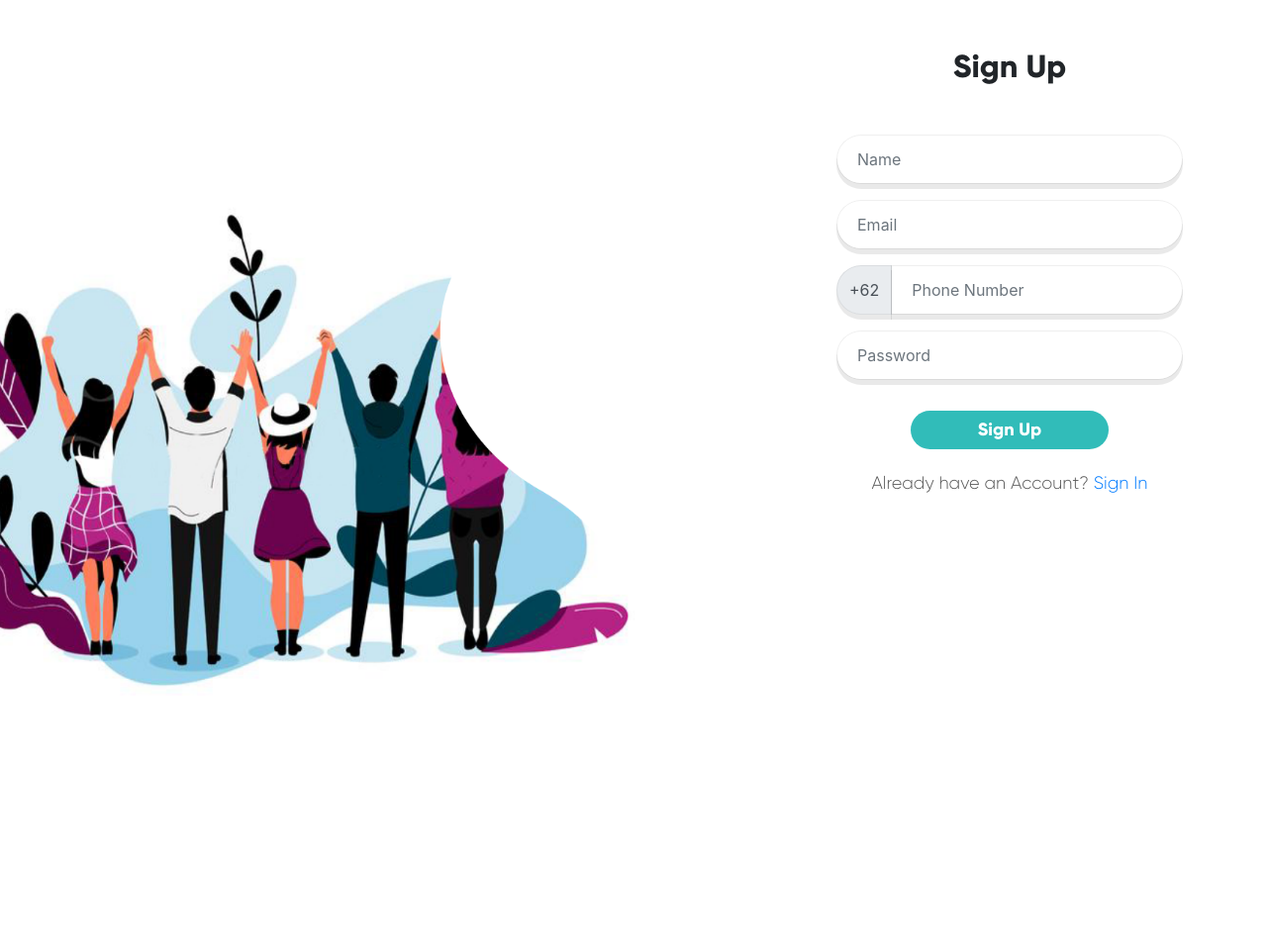
After one commit to alwialdi9/projectimpro, a Laravel app: page /register in a window 1280 px wide. The commit adds this page. Shown: the whole page at 99% size. Run offline with Laravel 8, Linux system fonts and the light colour scheme; some libraries are stand-ins or nearby versions.

Commit message:
sign up page

```diff
--- a/app/Http/Controllers/AuthController.php
+++ b/app/Http/Controllers/AuthController.php
@@ -24,7 +24,8 @@ class AuthController extends Controller
      */
     public function create()
     {
-        //
+        $title = 'Sign Up';
+        return view('auth.signup', compact('title'));
     }
 
     /**
--- a/public/styles/auth.css
+++ b/public/styles/auth.css
@@ -8,9 +8,11 @@
     src: url("../font/Gilroy-Light.otf") format("truetype");
   }
 
-body {
+html body {
     background: #ffffff;
     overflow-x: hidden;
+    overflow-y: hidden;
+    max-width: 100%;
   }
 
 input[type=email]{
@@ -19,6 +21,23 @@ input[type=email]{
     box-shadow: 0px 5px #00000016;
     height: 50px;
     padding-left: 20px;
+}
+
+input[type=text]{
+    border: 1px solid #00000010;
+    border-radius: 40px;
+    box-shadow: 0px 5px #00000016;
+    height: 50px;
+    padding-left: 20px;
+}
+
+
+.form-no{
+    border: 1px solid #00000010;
+    border-radius: 40px;
+    box-shadow: 0px 5px #00000016;
+    height: 50px;
+    /* padding-left: 20px; */
 }
 
 input[type=password]{
@@ -83,15 +102,28 @@ input[type=password]{
 
 .forgot{
     font-family: Gilroy;
-    font-size: 15px;
+    font-size: 18px;
     color: #31BCB9;
+}
+
+span{
+    color: black;
 }
 
 .img-background-2 {
     background-size: cover;
     position: absolute;
-    width: 100%;
-    height: 100vh;
-    top: -10%;
-    right: 25%;
+    width: 120%;
+    height: 110vh;
+    top: -14%;
+    right: 5%;
   }
+
+  .img-background-signup {
+    background-size: cover;
+    position: absolute;
+    width: 110%;
+    height: 145vh;
+    top: -40%;
+    right: 8%;
+  }
--- a/resources/views/auth/signin.blade.php
+++ b/resources/views/auth/signin.blade.php
@@ -46,7 +46,7 @@
                         <a href="" class="mx-3 img-sosmed"><img src="img/AssetLogin/d2e5359f8402cb8d3d7b22c463f9013b.png" alt="" width="30" height="30" class="btn-fb"></a>
                       </div>
 
-                      <a href=""><h2 class="text-center mt-4 forgot">Forget Password?</h2></a>
+                      <h2 class="text-center mt-4 forgot"><span style="opacity: 65%;">Dont have an Account?</span><a href="{{ url('/register') }}"> Sign Up</a></h2>
 
 
                 </div>
--- /dev/null
+++ b/resources/views/auth/signup.blade.php
@@ -0,0 +1,61 @@
+<!DOCTYPE html>
+<html lang="{{ str_replace('_', '-', app()->getLocale()) }}">
+<head>
+    <meta charset="UTF-8">
+    <meta name="viewport" content="width=device-width, initial-scale=1.0">
+    <meta name="csrf-token" content="{{ csrf_token() }}">
+    <link rel="stylesheet" href="{{asset('assets/css/bootstrap.min.css')}}">
+    <link rel="stylesheet" href="{{asset('styles/auth.css')}}">
+    <title>S.I.P.A &mdash; {{ $title }}</title>
+</head>
+<body>
+    <div id="app" class="bg-white">
+        <div class="container">
+            <div class="row">
+                <div class="col">
+                    <img src="img/AssetSignIn/1123.png" class="img-background-signup">
+                </div>
+                <div class="col-4">
+                    <form class="mt-5">
+                        <div class="container-col-title">
+                            <h2 class="primary-text text-center">Sign Up</h2>
+                        </div>
+                        <div class="form-group">
+                          <input type="text" class="form-control" placeholder="Name">
+                        </div>
+                        <div class="form-group">
+                          <input type="email" class="form-control" placeholder="Email">
+                        </div>
+                        <div class="form-group">
+                            <div class="input-group mb-2 mr-sm-2">
+                                <div class="input-group-prepend">
+                                  <div class="input-group-text form-no">+62</div>
+                                </div>
+                                <input type="text" class="form-control nomor" id="inlineFormInputGroupUsername2" placeholder="Phone Number">
+                              </div>
+
+
+                        </div>
+                        <div class="form-group mb-3">
+                          <input type="password" class="form-control" id="exampleInputPassword1" placeholder="Password">
+                        </div>
+
+                        <div class="btn-login mt-3">
+                        <button type="submit" class="btn btn-1 mx-auto" tabindex="3">Sign Up</button>
+                    </div>
+                      </form>
+
+                      <h2 class="text-center mt-4 forgot"><span style="opacity: 65%;">Already have an Account?</span><a href="{{ url('/login') }}"> Sign In</a></h2>
+
+
+                </div>
+              </div>
+        </div>
+    </div>
+
+<script src="{{asset('assets/js/bootstrap.min.js')}}"></script>
+<script src="{{asset('assets/js/countdown.js')}}"></script>
+<script src="https://kit.fontawesome.com/6d2ea823d0.js"></script>
+</body>
+
+</html>
--- a/routes/web.php
+++ b/routes/web.php
@@ -16,3 +16,4 @@ use Illuminate\Support\Facades\Route;
 Route::get('/', 'DashboardController@index');
 
 Route::get('/login', 'AuthController@index');
+Route::get('/register', 'AuthController@create');
```
Also changed, not shown: public/img/AssetLogin/gambar kiri.svg.
